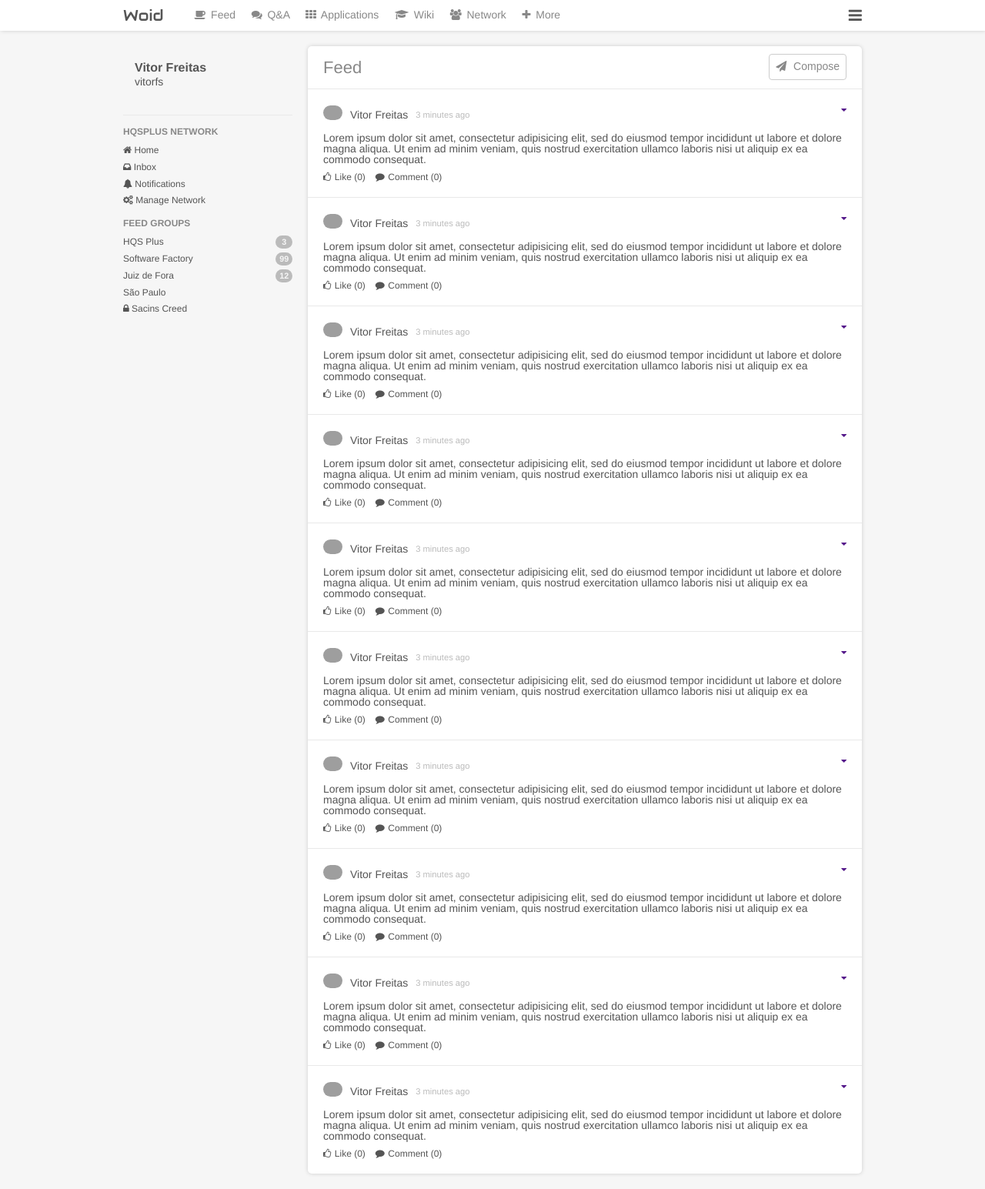
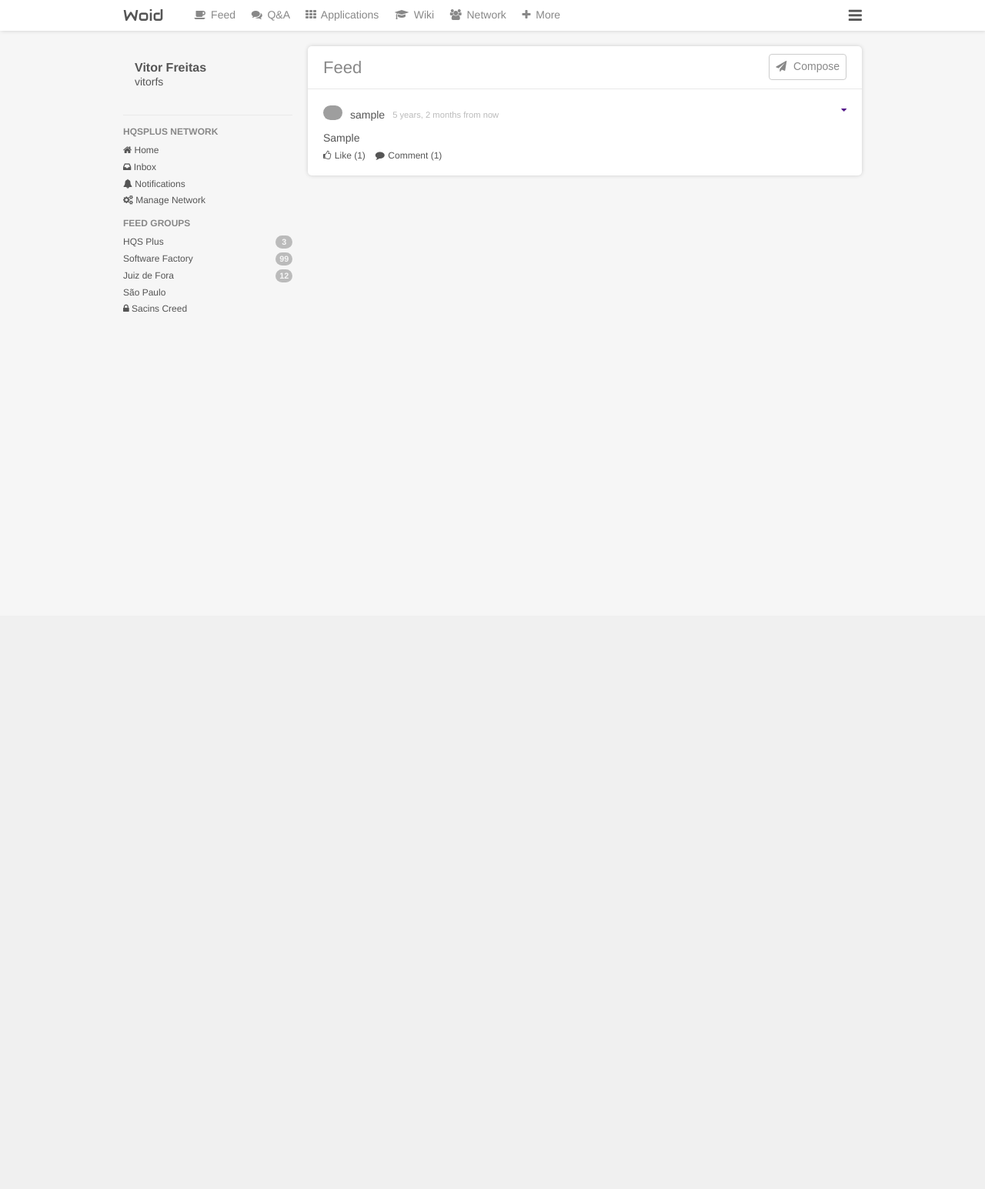
Before and after one commit to vitorfs/bootcamp2, a Django app: a page that uses woid/feed/templates/feed/index.html in a window 1280 px wide. Shown: the whole page at 77% size. After the commit the page ends 405 px from the top, so only its background shows below. Run offline with Django 3.2, Linux system fonts and the light colour scheme; a user stored in the database is signed in; tables that the repository leaves empty hold one stand-in row (values such as "Sample post"); some libraries are stand-ins or nearby versions; grey boxes are pictures that could not be loaded.

Commit message:
feed post

```diff
--- a/woid/feed/static/js/feed.js
+++ b/woid/feed/static/js/feed.js
@@ -13,10 +13,27 @@ $(function () {
   });
 
   $(".btn-post").click(function () {
-    //$("#compose-form textarea").prop("readonly", true);
-    //$(".btn-post").prop("disabled", true);
-    $(".btn-post .text").text("Posting…");
-    $(".btn-post .fa").removeClass("fa-check").addClass("fa-spinner fa-spin");
+    $.ajax({
+      url: '/feed/post/',
+      data: $("#compose-form").serialize(),
+      type: 'post',
+      cache: false,
+      beforeSend: function () {
+        $("#compose-form textarea").prop("readonly", true);
+        $("#compose-form .btn-post, #compose-form .btn-cancel").prop("disabled", true);
+        $(".btn-post > span").hide();
+        $(".btn-post .btn-state-posting").show();
+      },
+      success: function (data) {
+
+      },
+      complete: function () {
+        $("#compose-form textarea").prop("readonly", false);
+        $("#compose-form .btn-post, #compose-form .btn-cancel").prop("disabled", false);
+        $(".btn-post > span").hide();
+        $(".btn-post .btn-state-post").show();
+      }
+    });
   });
 
 });
--- a/woid/feed/templates/feed/index.html
+++ b/woid/feed/templates/feed/index.html
@@ -30,10 +30,16 @@
         <h3>{% trans 'Compose a new post' %}</h3>
         <form id="compose-form">
           {% csrf_token %}
-          <textarea rows="3"></textarea>
+          <textarea rows="3" name="post" id="post"></textarea>
           <button type="button" class="btn-post">
-            <span class="fa fa-check"></span>
-            <span class="text">{% trans 'Post' %}</span>
+            <span class="btn-state-post">
+              <span class="fa fa-check"></span>
+              <span class="text">{% trans 'Post' %}</span>
+            </span>
+            <span class="btn-state-posting" style="display: none">
+              <span class="fa fa-spinner fa-spin"></span>
+              <span class="text">{% trans 'Posting…' %}</span>
+            </span>
           </button>
           <button type="button" class="btn-cancel">{% trans 'Cancel' %}</button>
           <span class="post-length">255</span>
@@ -42,7 +48,7 @@
       <div class="stream-update">
         <a href="#"><span class="new-posts"></span> {% trans 'new posts' %}</a>
       </div>
-      {% include 'feed/partial/stream.html' %}
+      {% include 'feed/partial/stream.html' with stream=stream %}
     </div>
   </div>
 {% endblock content %}
--- a/woid/feed/templates/feed/partial/feed.html
+++ b/woid/feed/templates/feed/partial/feed.html
@@ -1,3 +1,5 @@
+{% load humanize %}
+
 <li>
 	<div class="feed">
 		<a href="" class="feed-settings">
@@ -5,23 +7,18 @@
 		</a>
 		<h3>
 			<img src="https://avatars1.githubusercontent.com/u/1429529?v=2&s=460">
-			<a href="#">Vitor Freitas</a>
-			<span>3 minutes ago</span>
+			<a href="#">{{ feed.user.username }}</a>
+			<span>{{ feed.date|naturaltime }}</span>
 		</h3>
-		<p>
-			Lorem ipsum dolor sit amet, consectetur adipisicing elit, sed do eiusmod
-			tempor incididunt ut labore et dolore magna aliqua. Ut enim ad minim veniam,
-			quis nostrud exercitation ullamco laboris nisi ut aliquip ex ea commodo
-			consequat.
-		</p>
+		<p>{{ feed.linkfy_post|safe }}</p>
 		<div class="interaction">
 			<a href="#">
 				<span class="fa fa-thumbs-o-up"></span>
-				Like <span class="like-count">(0)</span>
+				Like <span class="like-count">({{ feed.likes }})</span>
 			</a>
 			<a href="#">
 				<span class="fa fa-comment"></span>
-				Comment <span class="comment-count">(0)</span>
+				Comment <span class="comment-count">({{ feed.comments }})</span>
 			</a>
 		</div>
 		<div class="comments"></div>
--- a/woid/feed/templates/feed/partial/stream.html
+++ b/woid/feed/templates/feed/partial/stream.html
@@ -1,5 +1,5 @@
 <ol class="stream">
-  {% for i in '1234567890' %}
-    {% include 'feed/partial/feed.html' %}
+  {% for feed in stream %}
+    {% include 'feed/partial/feed.html' with feed=feed %}
   {% endfor %}
 </ol>
--- a/woid/feed/urls.py
+++ b/woid/feed/urls.py
@@ -2,4 +2,5 @@ from django.conf.urls import patterns, include, url
 
 urlpatterns = patterns('woid.feed.views',
     url(r'^$', 'feed', name='feed'),
+
 )
--- a/woid/feed/views.py
+++ b/woid/feed/views.py
@@ -1,6 +1,18 @@
 from django.shortcuts import render
+from django.http import HttpResponse
 from django.contrib.auth.decorators import login_required
+from woid.feed.models import Feed
 
 @login_required
 def feed(request, organization_name):
-	return render(request, 'feed/index.html')
+    stream = Feed.objects.filter(organization__name=organization_name)
+    return render(request, 'feed/index.html', { 'stream': stream })
+
+@login_required
+def post(request):
+    feed = Feed()
+    feed.user = request.user
+    feed.organization = request.user.account.organization
+    feed.post = request.POST['post'].strip()
+    feed.save()
+    return HttpResponse()
--- a/woid/settings.py
+++ b/woid/settings.py
@@ -25,6 +25,7 @@ INSTALLED_APPS = (
     'django.contrib.sessions',
     'django.contrib.messages',
     'django.contrib.staticfiles',
+    'django.contrib.humanize',
     'woid.activities',
     'woid.core',
     'woid.feed',
--- a/woid/urls.py
+++ b/woid/urls.py
@@ -4,6 +4,7 @@ urlpatterns = patterns('',
     url(r'^login/', 'django.contrib.auth.views.login', {'template_name': 'core/login.html'}, name='login'),
     url(r'^logout/', 'django.contrib.auth.views.logout', {'next_page': '/login/'}, name='logout'),
     url(r'^login-redirect/$', 'woid.core.views.login_redirect', name='login_redirect'),
+    url(r'^feed/post/$', 'woid.feed.views.post', name='post'),
     url(r'^(?P<organization_name>[^/]+)/$', 'woid.core.views.home', name='home'),
     url(r'^(?P<organization_name>[^/]+)/manage/$', 'woid.core.views.manage', name='manage'),
 	url(r'^(?P<organization_name>[^/]+)/feed/$', include('woid.feed.urls')),
```
